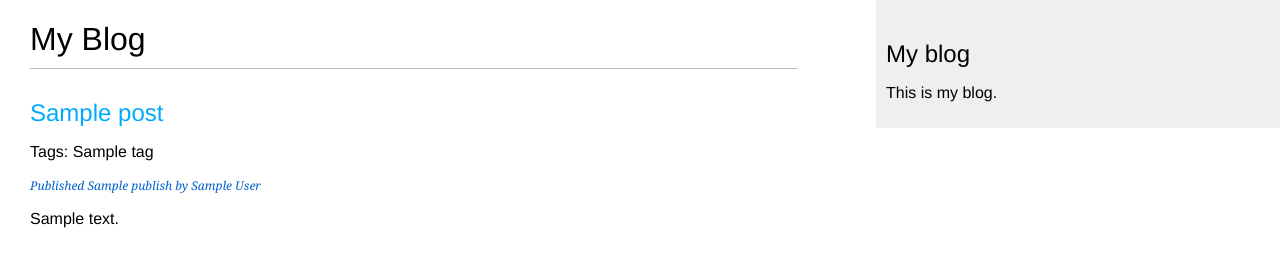
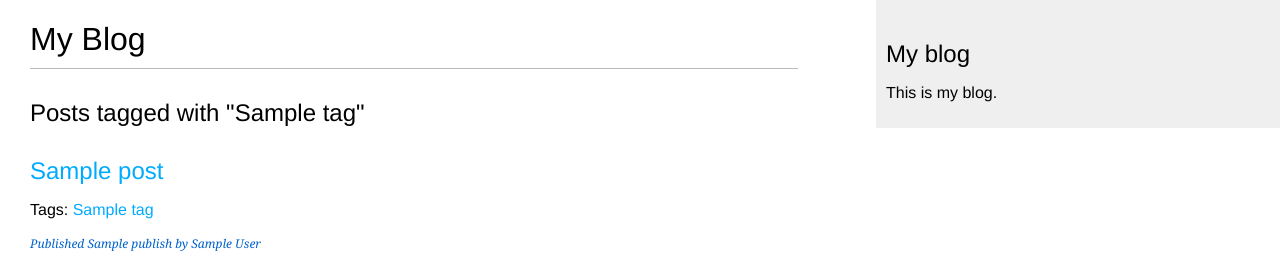
Before and after one commit to FirstEncounter3/Django_5.0_blog_traning, a Django app: template blog/templates/blog/post/list.html in a window 1280 px wide. Shown: the top 268 px of the page. Run offline with Django 5.2, Linux system fonts and the light colour scheme; the template is opened without the code that fills it: most values are stand-ins (such as "Sample title", 1, 10 or a date in 2020).

Commit message:
add tags urls and names in posts list

```diff
--- a/blog/templates/blog/post/list.html
+++ b/blog/templates/blog/post/list.html
@@ -4,17 +4,26 @@
 
 {% block content %}
     <h1>My Blog</h1>
+    {% if tag %}
+        <h2>Posts tagged with "{{ tag.name }}"</h2>
+    {% endif %}
     {% for post in posts %}
         <h2>
             <a href="{{ post.get_absolute_url }}">
                 {{ post.title }}
             </a>
         </h2>
-        <p class="tags">Tags: {{ post.tags.all|join:", " }}</p>
+        <p class="tags">
+            Tags:
+                {% for tag in post.tags.all %}
+                    <a href="{% url 'blog:post_list_by_tag' tag.slug%}">{{ tag.name }}</a>
+                {% if not forloop.last %}, {% endif %}
+                {% endfor %}
+        </p>
         <p class="date">
             Published {{ post.publish }} by {{ post.author }}
         </p>
         {{ post.body|truncatewords:30|linebreaks }}
     {% endfor %}
-    {% include "pagination.html" with page=page_obj %}
+    {% include "pagination.html" with page=posts %}
 {% endblock %}
```
